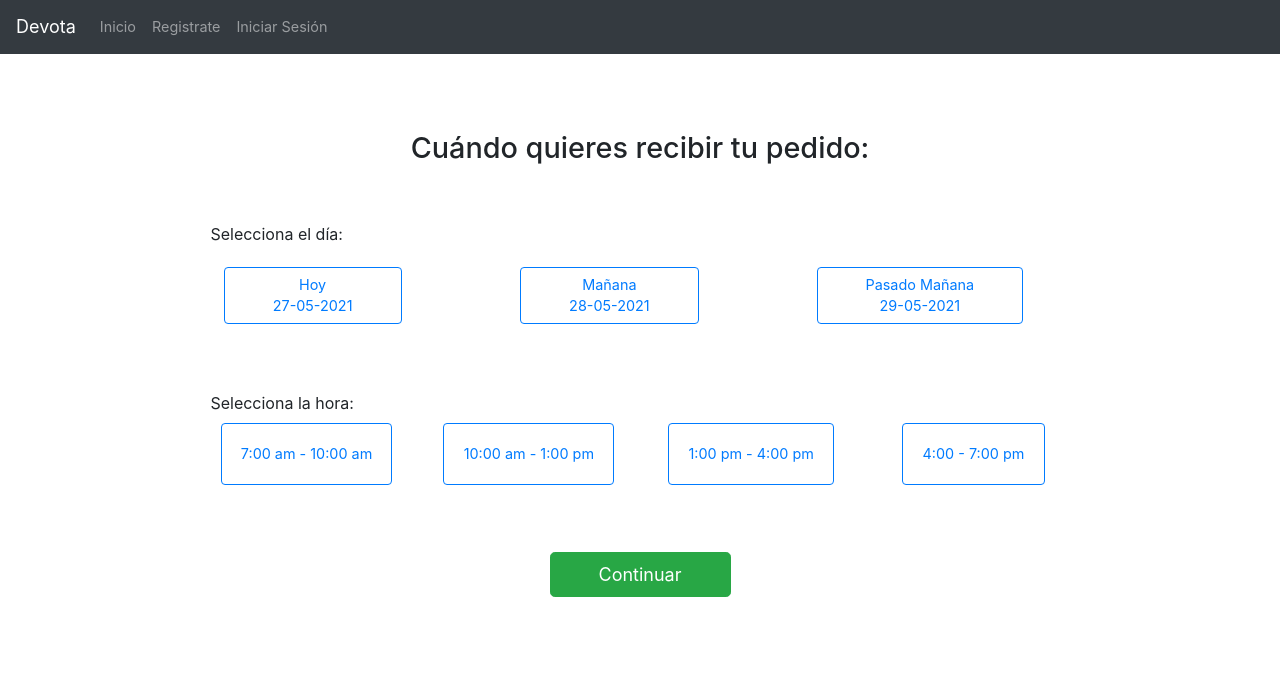
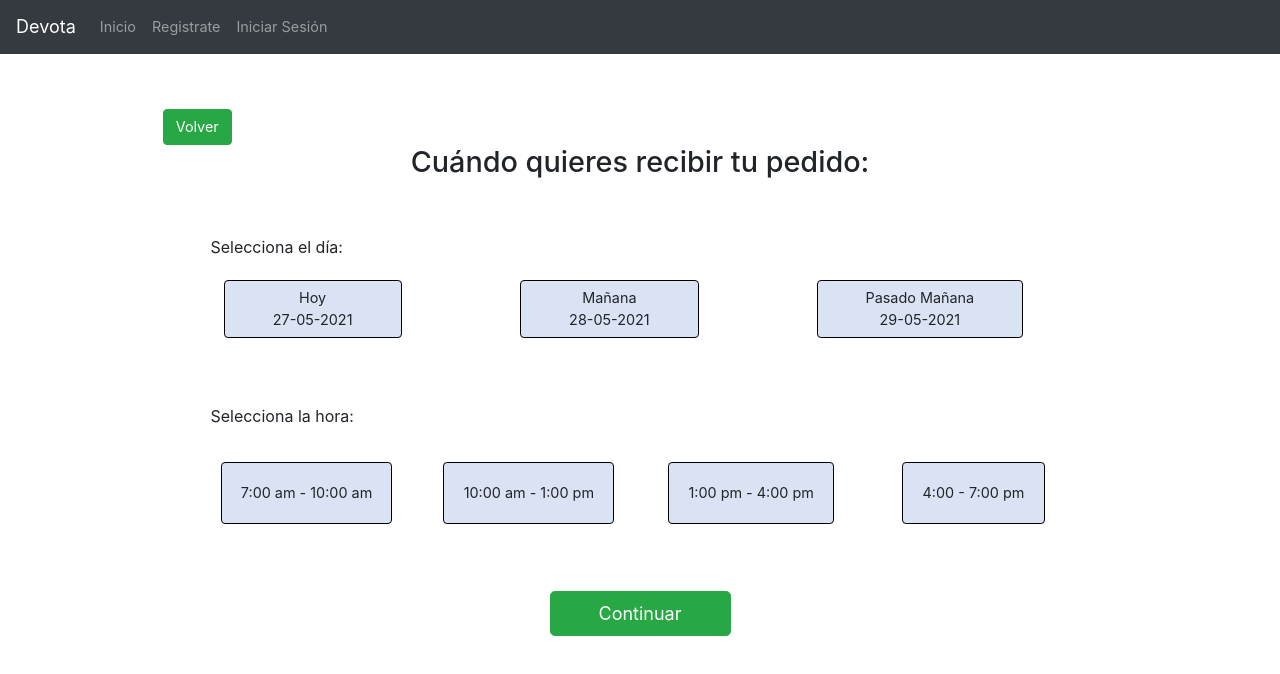
Before and after one commit to tjdiaz13/ProductosOrganicosAngular, an Angular app: page /select-date in a window 1280 px wide. Shown: the top 674 px of the page. Built offline with nearby package versions, Linux system fonts and the light colour scheme.

Commit message:
se agrega botón de regresar y estilos al módulo de compra

```diff
--- a/package.json
+++ b/package.json
@@ -19,6 +19,7 @@
     "@angular/compiler": "~11.2.11",
     "@angular/core": "~11.2.11",
     "@angular/forms": "~11.2.11",
+    "@angular/material": "^11.2.11",
     "@angular/platform-browser": "~11.2.11",
     "@angular/platform-browser-dynamic": "~11.2.11",
     "@angular/router": "~11.2.11",
@@ -27,6 +28,7 @@
     "moment": "^2.29.1",
     "path": "^0.12.7",
     "rxjs": "~6.6.0",
+    "sweetalert2": "^11.0.16",
     "tslib": "^2.2.0",
     "typescript": "^4.1.5",
     "zone.js": "~0.11.3"
--- a/src/app/app.module.ts
+++ b/src/app/app.module.ts
@@ -32,6 +32,7 @@ import { LogoutComponent } from './components/logout/logout.component';
 import { PaymentComponent } from './components/payment/payment.component';
 import { SelectorOrderDateComponent } from './components/selector-order-date/selector-order-date.component';
 import { SelectorOrderMethodPayComponent } from './components/selector-order-method-pay/selector-order-method-pay.component';
+import { AlphabetOnlyDirective } from './components/payment/alphabet-only.directive';
 
 
 @NgModule({
@@ -47,7 +48,8 @@ import { SelectorOrderMethodPayComponent } from './components/selector-order-met
     LogoutComponent,
     PaymentComponent,
     SelectorOrderDateComponent,
-    SelectorOrderMethodPayComponent
+    SelectorOrderMethodPayComponent,
+    AlphabetOnlyDirective
   ],
   imports: [
     BrowserModule,
--- /dev/null
+++ b/src/app/components/payment/alphabet-only.directive.ts
@@ -0,0 +1,16 @@
+import { Directive, HostListener, ElementRef } from '@angular/core';
+
+@Directive({
+  selector: '[appAlphabetOnly]'
+})
+export class AlphabetOnlyDirective {
+  key;
+  @HostListener('keydown', ['$event']) onKeydown(event: KeyboardEvent) {
+    this.key = event.keyCode;
+    console.log(this.key);
+    if ((this.key >= 48 && this.key <= 57)) {
+      event.preventDefault();
+    }
+  }
+
+}
--- a/src/app/components/payment/payment.component.html
+++ b/src/app/components/payment/payment.component.html
@@ -1,10 +1,11 @@
 <div class="container ppal-container">
+  <Button  class="btn btn-success" routerLink = "/carrito">Volver</Button>
   <h2 class="tittle" style="text-align: center">Enviaremos tu compra a:</h2>
   <div class="container internal-container">
     <label class="secondary-tittle">Ingresa tu dirección de domicilio</label>
     <div class="row">
       <div class="col-sm-6">
-        <input class="form-control-lg input-lg input-pay" id="city" type="text" placeholder="Ciudad" [(ngModel)]="cityText">
+        <input class="form-control-lg input-lg input-pay" id="city" type="text" appAlphabetOnly placeholder="Ciudad" [(ngModel)]="cityText">
       </div>
       <div class="col-sm-6">
         <input class="form-control-lg input-lg input-pay" id="address" type="text" placeholder="Dirección" [(ngModel)]="addressText">
--- a/src/app/components/payment/payment.component.scss
+++ b/src/app/components/payment/payment.component.scss
@@ -3,7 +3,7 @@
 }
 
 .ppal-container{
-  padding: 7%;
+  padding: 5% 7% 7% 7%;
 }
 
 .ppal-tittle {
--- a/src/app/components/payment/payment.component.ts
+++ b/src/app/components/payment/payment.component.ts
@@ -1,7 +1,7 @@
 import { Component, OnInit } from '@angular/core';
 import {Router} from '@angular/router';
 import * as moment from 'moment';
-
+import Swal from 'sweetalert2';
 
 @Component({
   selector: 'app-payment',
@@ -20,9 +20,9 @@ export class PaymentComponent implements OnInit {
   ngOnInit(): void {
   }
 
-  goToSelectDate(): void{
+  goToSelectDate(): void {
     if (!this.cityText || !this.addressText) {
-      window.alert('Diligencia la información requerida');
+      this.showModal();
     } else {
       console.log('continua');
       const paymentData = {
@@ -33,4 +33,12 @@ export class PaymentComponent implements OnInit {
       this.router.navigate(['/select-date']);
     }
   }
+
+  showModal(): void {
+    Swal.fire(
+      'Datos Incompletos!',
+      'Diligencia la información requerida',
+      'warning'
+    );
+  }
 }
--- a/src/app/components/selector-order-date/selector-order-date.component.html
+++ b/src/app/components/selector-order-date/selector-order-date.component.html
@@ -1,41 +1,42 @@
 <div class="container ppal-container">
+  <Button  class="btn btn-success" routerLink = "/payment">Volver</Button>
   <h2 class="tittle ppal-tittle">Cuándo quieres recibir tu pedido:</h2>
   <div class="container int-container">
     <div>
       <label class="secondary-tittle">Selecciona el día:</label>
       <div class="row">
         <div class="col-sm-4">
-          <button class="btn btn-outline-primary mb-4 btn-md pl-5 pr-5 margin-buttons"
-                  (click)="selectDate(todayDate)">Hoy<br/>{{todayDate| date: 'dd-MM-yyyy'}}</button>
+          <button class="btn btn-date-fill mb-4 btn-md pl-5 pr-5 margin-buttons" name="btns-date" id="bt-date1"
+                  (click)="selectDate(todayDate, $event.target)">Hoy<br/>{{todayDate| date: 'dd-MM-yyyy'}}</button>
         </div>
         <div class="col-sm-4">
-          <button class="btn btn-outline-primary mb-4 btn-md pl-5 pr-5 margin-buttons"
-                  (click)="selectDate(tomorrowDate)">Mañana<br/>{{tomorrowDate| date: 'dd-MM-yyyy'}}</button>
+          <button class="btn btn-date-fill mb-4 btn-md pl-5 pr-5 margin-buttons" name="btns-date" id="bt-date2"
+                  (click)="selectDate(tomorrowDate, $event.target)">Mañana<br/>{{tomorrowDate| date: 'dd-MM-yyyy'}}</button>
         </div>
         <div class="col-sm-4">
-          <button class="btn btn-outline-primary mb-4 btn-md pl-5 pr-5 margin-buttons"
-                  (click)="selectDate(pastTomorrowDate)">Pasado Mañana<br/>{{pastTomorrowDate | date: 'dd-MM-yyyy'}}</button>
+          <button class="btn btn-date-fill mb-4 btn-md pl-5 pr-5 margin-buttons" name="btns-date" id="bt-date3"
+                  (click)="selectDate(pastTomorrowDate, $event.target)">Pasado Mañana<br/>{{pastTomorrowDate | date: 'dd-MM-yyyy'}}</button>
         </div>
       </div>
     </div>
     <div class="time-container">
       <label class="secondary-tittle">Selecciona la hora:</label>
-      <div class="row">
+      <div class="row" style="padding-top: 3%">
         <div class="col-sm-3 text-center">
-          <button class="btn btn-outline-primary mb-4 btn-md button-time"
-                  (click)="selectHour('7:00-10:00')">7:00 am - 10:00 am</button>
+          <button class="btn btn-date-fill mb-4 btn-md button-time" name="btns-time" id="bt-time1"
+                  (click)="selectHour('7:00-10:00', $event.target)">7:00 am - 10:00 am</button>
         </div>
         <div class="col-sm-3 text-center">
-          <button class="btn btn-outline-primary mb-4 btn-md button-time"
-                  (click)="selectHour('10:00-1:00')">10:00 am - 1:00 pm</button>
+          <button class="btn btn-date-fill mb-4 btn-md button-time" name="btns-time" id="bt-time2"
+                  (click)="selectHour('10:00-13:00', $event.target)">10:00 am - 1:00 pm</button>
         </div>
         <div class="col-sm-3 text-center">
-          <button class="btn btn-outline-primary mb-4 btn-md button-time"
-                  (click)="selectHour('1:00-4:00')">1:00 pm - 4:00 pm</button>
+          <button class="btn btn-date-fill mb-4 btn-md button-time" name="btns-time" id="bt-time3"
+                  (click)="selectHour('13:00-16:00', $event.target)">1:00 pm - 4:00 pm</button>
         </div>
         <div class="col-sm-3 text-center">
-          <button class="btn btn-outline-primary mb-4 btn-md button-time"
-                  (click)="selectHour('4:00-7:00')">4:00 - 7:00 pm</button>
+          <button class="btn btn-date-fill mb-4 btn-md button-time" name="btns-time" id="bt-time4"
+                  (click)="selectHour('16:00-19:00', $event.target)">4:00 - 7:00 pm</button>
         </div>
       </div>
     </div>
--- a/src/app/components/selector-order-date/selector-order-date.component.scss
+++ b/src/app/components/selector-order-date/selector-order-date.component.scss
@@ -3,7 +3,7 @@
 }
 
 .ppal-container{
-  padding: 7%;
+  padding: 5% 7% 7% 7%;
 }
 
 .button-time {
@@ -28,15 +28,15 @@
   padding-top: 5%;
 }
 
-/*
-!** normal style **!
-.btn{
-    background: #ccc;
+/** normal style **/
+.btn-date-fill{
+  background: #dae3f3;
+  text-decoration-color: black;
+  border-color: black;
 }
 
-!** on active **!
+/** on active **/
 
-.btn:focus{
+.btn-selected {
     background: red;
 }
-*/
--- a/src/app/components/selector-order-date/selector-order-date.component.ts
+++ b/src/app/components/selector-order-date/selector-order-date.component.ts
@@ -1,5 +1,7 @@
 import { Component, OnInit } from '@angular/core';
 import {Router} from '@angular/router';
+import Swal from 'sweetalert2';
+
 
 @Component({
   selector: 'app-selector-order-date',
@@ -27,7 +29,7 @@ export class SelectorOrderDateComponent implements OnInit {
 
   goToPayMethod(): void{
     if (!this.delivDate || !this.delivTime) {
-      window.alert('Selecciona la Fecha y Hora de entrega');
+      this.showModal();
     } else {
       const storage = sessionStorage.getItem('paymentData');
       const storageJson = JSON.parse(storage);
@@ -38,10 +40,29 @@ export class SelectorOrderDateComponent implements OnInit {
     }
   }
 
-  selectHour(value): void {
+  selectHour(value, event: any): void {
     this.delivTime = value;
+    const defaultClass = 'btn btn-date-fill mb-4 btn-md pl-5 pr-5 margin-buttons';
+    const selectedClass = 'btn btn-primary mb-4 btn-md pl-5 pr-5 margin-buttons';
+    const buttonDate = document.getElementsByName('btns-time');
+    buttonDate.forEach(sub => sub.className = defaultClass);
+    (document.getElementById(event.id) as HTMLInputElement).className = selectedClass;
   }
-  selectDate(value: any): void {
+
+  selectDate(value: any, event: any): void {
     this.delivDate = value;
+    const defaultClass = 'btn btn-date-fill mb-4 btn-md pl-5 pr-5 margin-buttons';
+    const selectedClass = 'btn btn-primary mb-4 btn-md pl-5 pr-5 margin-buttons';
+    const buttonDate = document.getElementsByName('btns-date');
+    buttonDate.forEach(sub => sub.className = defaultClass);
+    (document.getElementById(event.id) as HTMLInputElement).className = selectedClass;
+  }
+
+  showModal(): void {
+    Swal.fire(
+      'Datos Incompletos!',
+      'Selecciona la Fecha y Hora de entrega',
+      'warning'
+    );
   }
 }
--- a/src/app/components/selector-order-method-pay/selector-order-method-pay.component.html
+++ b/src/app/components/selector-order-method-pay/selector-order-method-pay.component.html
@@ -1,4 +1,5 @@
 <div class="container ppal-container">
+  <Button  class="btn btn-success" routerLink = "/select-date">Volver</Button>
   <h2 class="tittle" style="text-align: center">Registra tu pago</h2>
   <div class="container internal-container">
     <label class="secondary-tittle">Selecciona el método de pago:</label>
--- a/src/app/components/selector-order-method-pay/selector-order-method-pay.component.scss
+++ b/src/app/components/selector-order-method-pay/selector-order-method-pay.component.scss
@@ -1,5 +1,5 @@
 .ppal-container{
-  padding: 7%;
+  padding: 5% 7% 7% 7%;
 }
 
 .internal-container {
```
Also changed, not shown: src/app/components/selector-order-method-pay/selector-order-method-pay.component.ts (+14 -5 lines), 2 other files (tests, documents, lock files or other folders).
